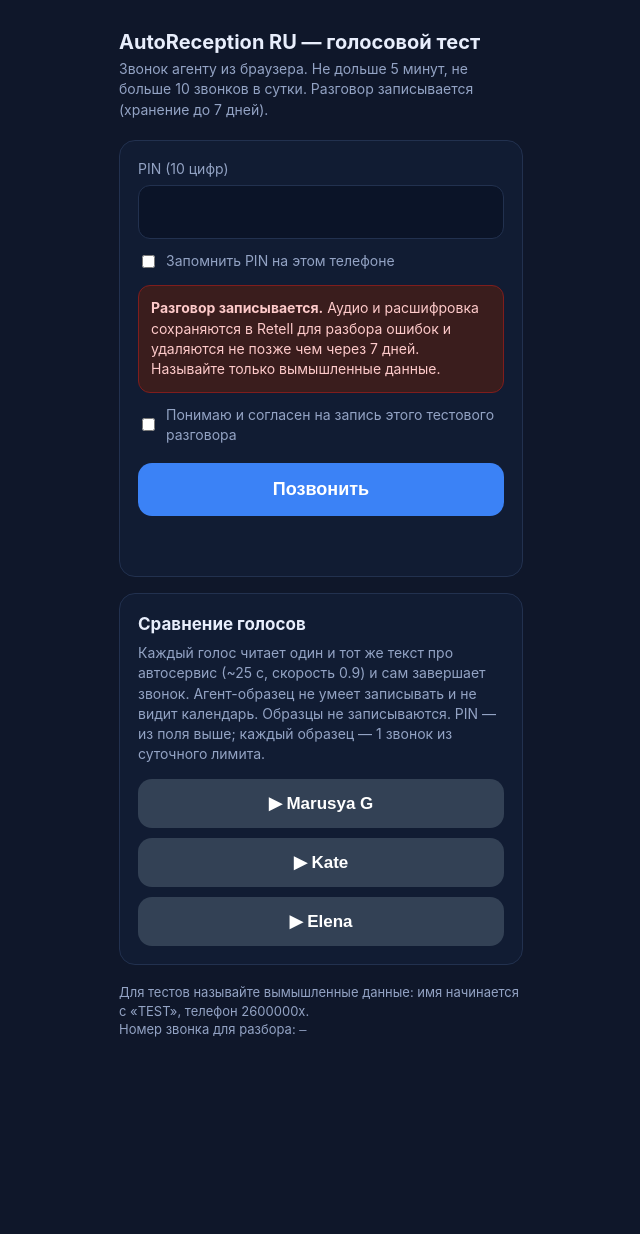
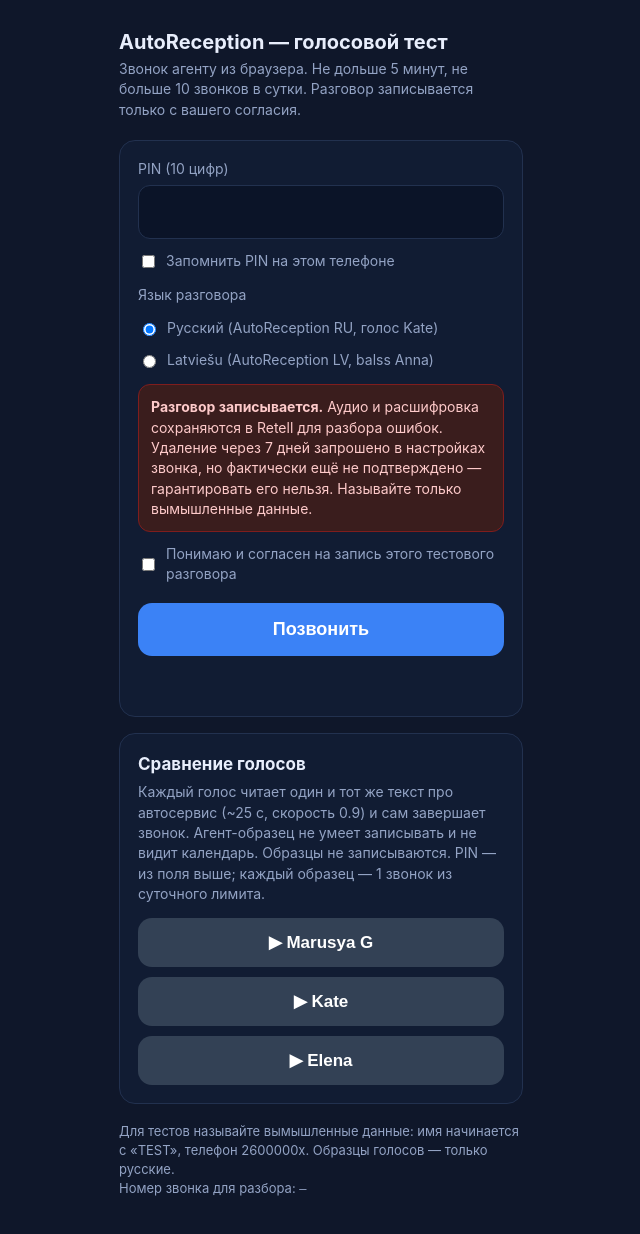
Before and after one commit to Got1ks/Autoreceptionai, a plain HTML site: page index.html in a window 1280 px wide. Shown: the whole page, without its empty margins (319-959 px from the left). Before the commit the page ends 1078 px from the top, so only its background shows below. Drawn offline with Linux system fonts and the light colour scheme.

Commit message:
Voice test page: language choice RU/LV (agent chosen server-side), honest retention wording
Co-Authored-By: Claude Opus 5.5 <noreply@anthropic.com>
Claude-Session: https://claude.ai/code/session_01P2ks9RrHmu3W79yp5c227v

```diff
--- a/index.html
+++ b/index.html
@@ -37,15 +37,18 @@
 </head>
 <body>
 <main>
-  <h1>AutoReception RU — голосовой тест</h1>
-  <p class="sub">Звонок агенту из браузера. Не дольше 5 минут, не больше 10 звонков в сутки. Разговор записывается (хранение до 7 дней).</p>
+  <h1>AutoReception — голосовой тест</h1>
+  <p class="sub">Звонок агенту из браузера. Не дольше 5 минут, не больше 10 звонков в сутки. Разговор записывается только с вашего согласия.</p>
 
   <div class="card">
     <form id="form" autocomplete="off">
       <label for="pin">PIN (10 цифр)</label>
       <input id="pin" type="password" inputmode="numeric" pattern="[0-9]{10}" maxlength="10" autocomplete="off" required>
       <div class="row"><input id="remember" type="checkbox"><label for="remember" style="margin:0">Запомнить PIN на этом телефоне</label></div>
-      <div class="rec"><strong>Разговор записывается.</strong> Аудио и расшифровка сохраняются в Retell для разбора ошибок и удаляются не позже чем через 7 дней. Называйте только вымышленные данные.</div>
+      <label style="margin-top:14px">Язык разговора</label>
+      <div class="row"><input id="lang_ru" type="radio" name="lang" value="ru" checked><label for="lang_ru" style="margin:0">Русский (AutoReception RU, голос Kate)</label></div>
+      <div class="row"><input id="lang_lv" type="radio" name="lang" value="lv"><label for="lang_lv" style="margin:0">Latviešu (AutoReception LV, balss Anna)</label></div>
+      <div class="rec"><strong>Разговор записывается.</strong> Аудио и расшифровка сохраняются в Retell для разбора ошибок. Удаление через 7 дней запрошено в настройках звонка, но фактически ещё не подтверждено — гарантировать его нельзя. Называйте только вымышленные данные.</div>
       <div class="row"><input id="consent" type="checkbox"><label for="consent" style="margin:0">Понимаю и согласен на запись этого тестового разговора</label></div>
       <button id="call" type="submit">Позвонить</button>
     </form>
@@ -65,7 +68,7 @@
     <button class="sample" type="button" data-voice="elena" data-label="Elena">▶ Elena</button>
   </div>
 
-  <p class="note">Для тестов называйте вымышленные данные: имя начинается с «TEST», телефон 2600000x.<br>Номер звонка для разбора: <code id="callid">—</code></p>
+  <p class="note">Для тестов называйте вымышленные данные: имя начинается с «TEST», телефон 2600000x. Образцы голосов — только русские.<br>Номер звонка для разбора: <code id="callid">—</code></p>
 </main>
 
 <script type="module">
@@ -146,6 +149,7 @@
     UNAVAILABLE: () => 'Сервер временно недоступен.',
     CALL_CREATE_FAILED: () => 'Retell не создал звонок. Попробуйте позже.',
     BAD_VOICE: () => 'Неизвестный голос.',
+    BAD_LANG: () => 'Неизвестный язык.',
   };
 
   function setBusy(on) {
@@ -153,7 +157,7 @@
     document.querySelectorAll('button.sample').forEach((b) => { b.disabled = on; });
   }
 
-  // mode: 'call' — обычный разговор с агентом RU; 'sample' — образец голоса (отдельный агент без функций).
+  // mode: 'call' — разговор с агентом выбранного языка (агента выбирает сервер по lang=ru|lv); 'sample' — образец голоса (отдельный агент без функций).
   async function begin(mode, voice, label) {
     if (active) return;
     const pin = $('pin').value.trim();
@@ -164,7 +168,9 @@
     setStatus('Проверяю доступ…');
     let data;
     try {
-      const params = mode === 'sample' ? { pin, mode: 'sample', voice } : { pin };
+      const langEl = document.querySelector('input[name=lang]:checked');
+      const lang = langEl && langEl.value === 'lv' ? 'lv' : 'ru';
+      const params = mode === 'sample' ? { pin, mode: 'sample', voice } : { pin, lang };
       const res = await fetch(API, { method: 'POST', body: new URLSearchParams(params), cache: 'no-store', credentials: 'omit' });
       data = await res.json().catch(() => ({}));
       if (!res.ok || !data.ok) {
@@ -181,7 +187,7 @@
       const mod = await import(SDK);
       const RetellWebClient = mod.RetellWebClient || (mod.default && mod.default.RetellWebClient);
       client = new RetellWebClient();
-      client.on('call_started', () => { setStatus(mode === 'sample' ? 'Образец: ' + label + '. Слушайте.' : 'Разговор идёт. Говорите.', 'ok'); startMicMonitor(); });
+      client.on('call_started', () => { setStatus(mode === 'sample' ? 'Образец: ' + label + '. Слушайте.' : (data.lang === 'lv' ? 'Saruna notiek (LV). Runājiet.' : 'Разговор идёт. Говорите.'), 'ok'); startMicMonitor(); });
       client.on('call_ended', () => hangUp('Звонок завершён.'));
       client.on('error', (e) => { console.error(e); hangUp('Ошибка звонка: ' + (e && e.message ? e.message : e)); });
       $('callid').textContent = data.call_id;
```
